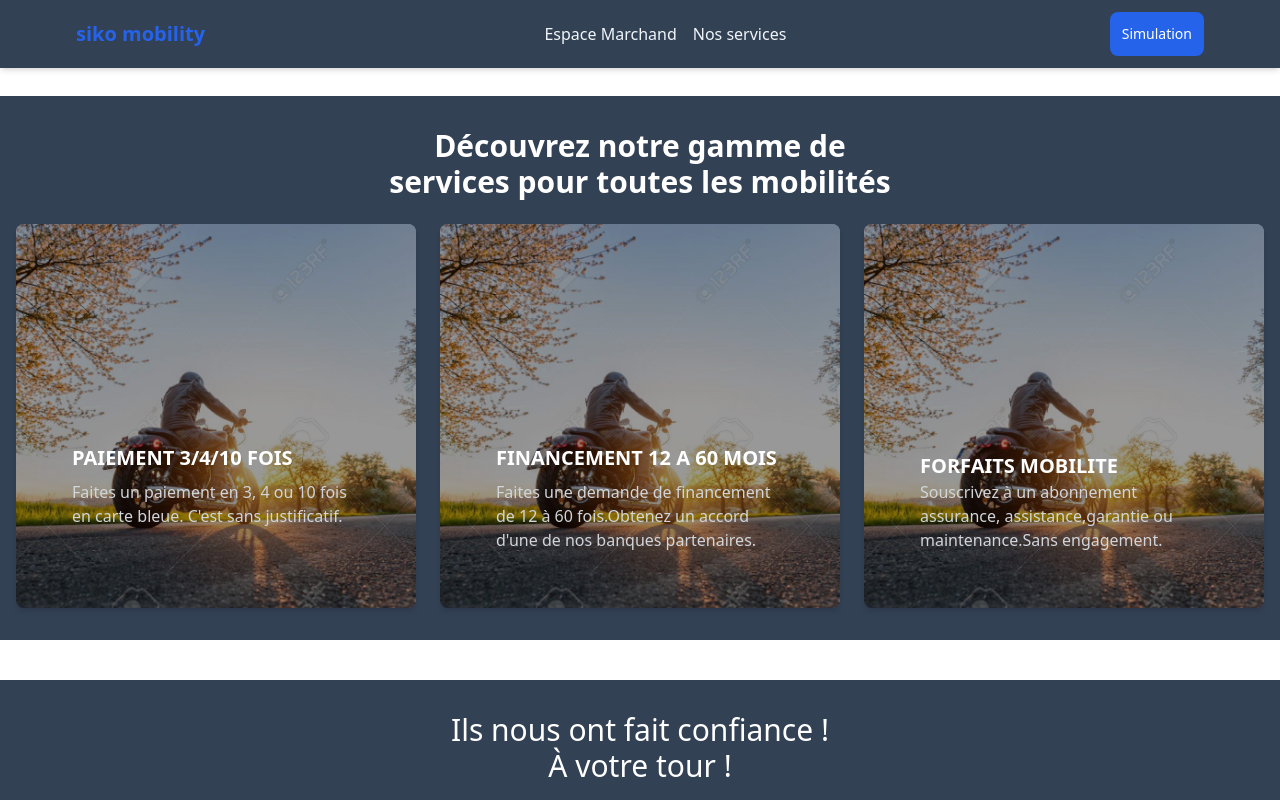
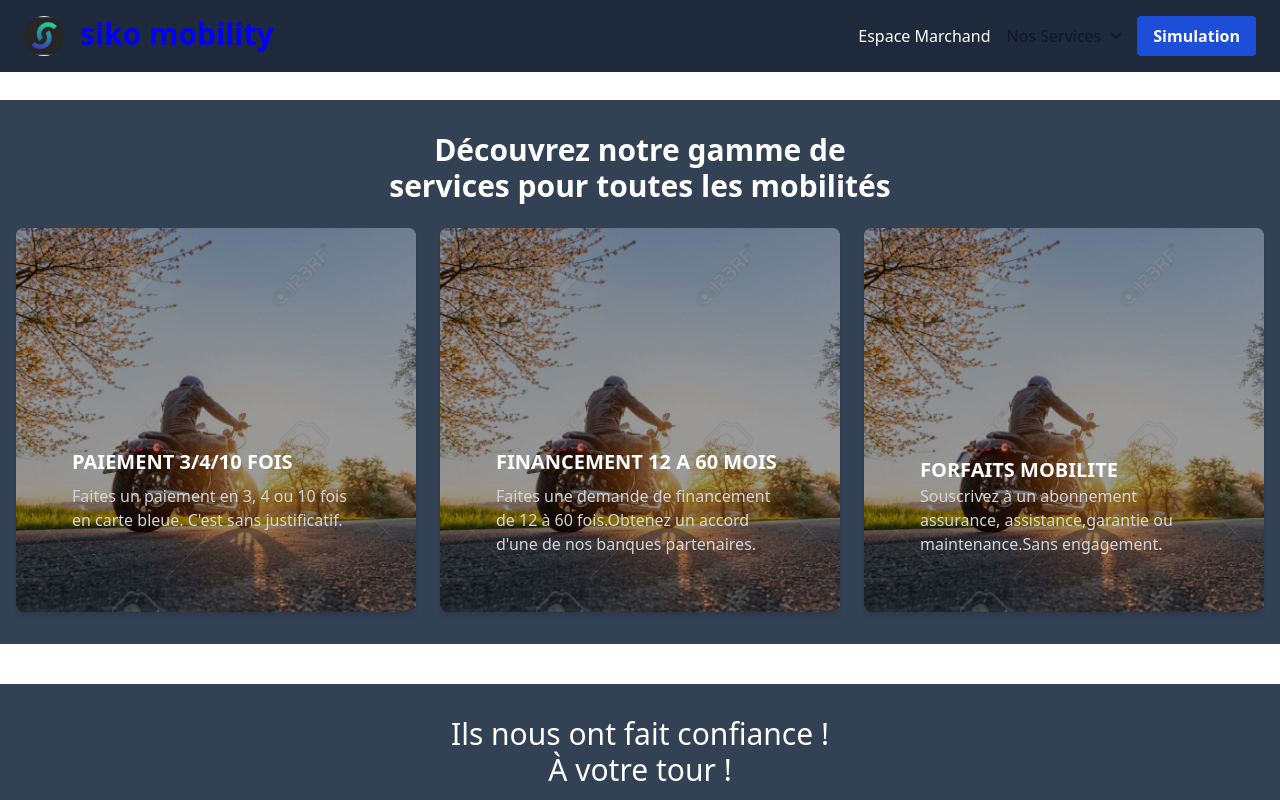
Before and after one commit to Baovola1/sikomobility, a React (Vite) app: page / in a window 1280 px wide. Shown: the top 800 px of the page. Built offline with nearby package versions, Linux system fonts and the light colour scheme.

Commit message:
update services  headear

```diff
--- a/src/components/Footer.tsx
+++ b/src/components/Footer.tsx
@@ -6,7 +6,7 @@
 export default function Footer() {
   return (
     <>
-      <footer className="bg-slate-700 text-white py-8">
+      <footer className="bg-slate-800 text-white py-8">
         <div className="container mx-auto px-4">
           <div className="flex flex-col md:flex-row justify-between items-center">
             <div className="mb-6 md:mb-0">
--- a/src/components/Header.tsx
+++ b/src/components/Header.tsx
@@ -1,35 +1,44 @@
-import { Link } from "react-router-dom"
+import { Link } from "react-router-dom";
+import logo from "../assets/logo.jpg";
 
 
 
 export default function Header() {
   return (
-    <header className="bg-slate-700 shadow-md">
-    <div className="flex justify-between items-center max-w-6xl mx-auto p-3 ">
-      <Link to="/">
-        <h1 className="font-bold text-sm sm:text-xl flex flex-wrap mr-4 text-blue-600">
-          siko mobility
-        </h1>
-      </Link>
-      <ul className="flex  gap-4 ">
-        <Link to="/">
-          <li className="hidden sm:inline text-slate-100 hover:underline">
-            Espace Marchand
-          </li>
-        </Link>
-        <Link to="/">
-          <li className="hidden sm:inline text-slate-100 hover:underline">
-            Nos services
-          </li>
-        </Link>
-      </ul>
-      <button
-        type="button"
-        className="bg-blue-600 text-white rounded-lg text-sm p-3 "
-      >
-        Simulation
-      </button>
-    </div>
-  </header>
+    <>
+    <header className="bg-slate-800 ">
+      <div className="container mx-auto flex items-center justify-between py-4 px-6">
+        <div className="flex items-center">
+        <div className="flex gap-4">
+          <img src={logo} alt="Logo" className="w-10 h-10 rounded-full" />
+          <Link  to= '/'className="text-white text-xl sm:text-3xl font-bold" style={{ color: 'blue' }}>siko mobility</Link>
+        </div>
+        </div>
+        <nav>
+          <ul className="flex items-center space-x-4 text-white">
+            <li><Link to="/espace-marchand" className="hover:text-blue-300">Espace Marchand</Link></li>
+            <li className="relative group">
+            <button id="dropdownNavbarLink" data-dropdown-toggle="dropdownNavbar" className="flex items-center justify-between w-full py-2 px-3 text-gray-900 rounded hover:bg-gray-100 md:hover:bg-transparent md:border-0 md:hover:text-blue-700 md:p-0 md:w-auto dark:text-white md:dark:hover:text-blue-500 dark:focus:text-white dark:border-gray-700 dark:hover:bg-gray-700 md:dark:hover:bg-transparent">Nos Services<svg className="w-2.5 h-2.5 ms-2.5" aria-hidden="true" xmlns="http://www.w3.org/2000/svg" fill="none" viewBox="0 0 10 6">
+    <path stroke="currentColor" stroke-linecap="round" stroke-linejoin="round" stroke-width="2" d="m1 1 4 4 4-4"/>
+  </svg></button>
+              {/* Dropdown Menu */}
+              <div className="absolute hidden group-hover:block bg-blue-800 text-white py-2">
+                <a href="#" className="block px-4 py-2 hover:bg-blue-700">Sous-service 1</a>
+                <a href="#" className="block px-4 py-2 hover:bg-blue-700">Sous-service 2</a>
+                {/* Add more dropdown items here */}
+              </div>
+            </li>
+            <li>
+              <button className="bg-blue-700 hover:bg-blue-800 text-white font-semibold py-2 px-4 rounded">
+                Simulation
+              </button>
+            </li>
+          </ul>
+        </nav>
+      </div>
+    </header>
+
+
+    </>
   )
 }
```
